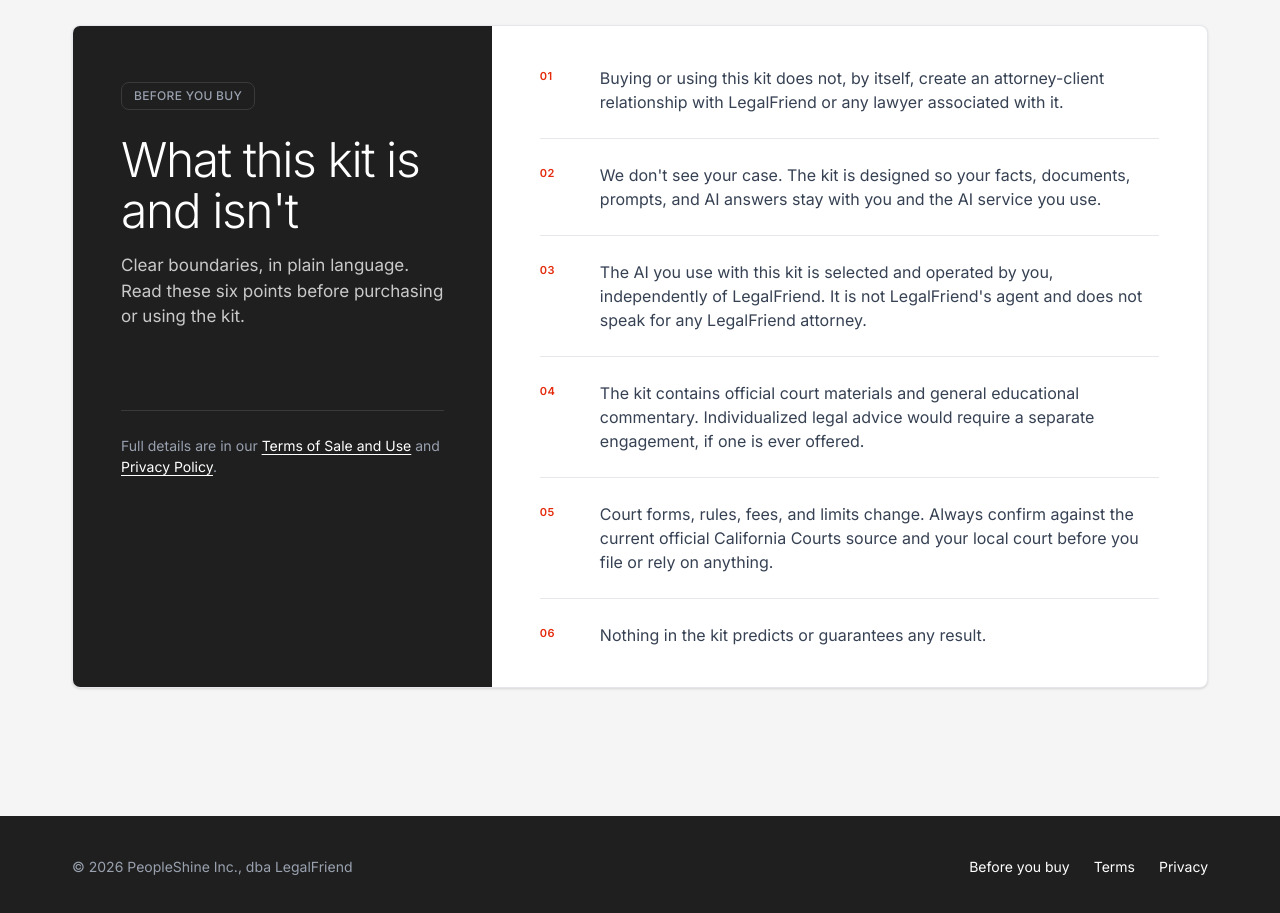
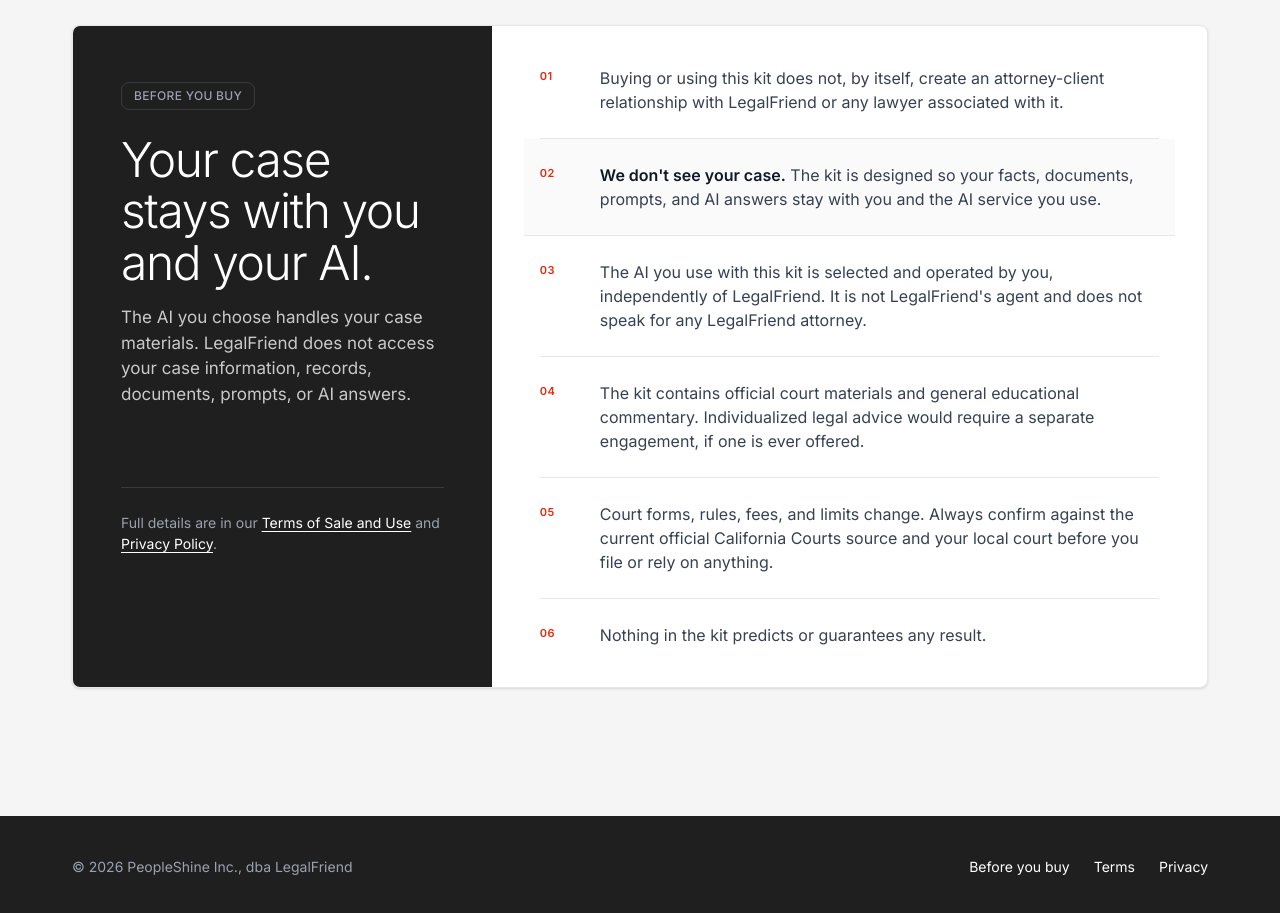
Before and after one commit to Sophia-Hong/legalfriend-california-small-claims, an Astro site in the folder site/: page /california-small-claims in a window 1280 px wide. Shown: the part 2400-3313 px from the top of the page. Built offline with nearby package versions, Linux system fonts and the light colour scheme; Astro itself is replaced by a stand-in of ours; no server answers.

Commit message:
Emphasize case data privacy

```diff
--- a/site/src/components/RelationshipNotice.astro
+++ b/site/src/components/RelationshipNotice.astro
@@ -4,7 +4,7 @@
 <div class="notice" aria-label="Important information before purchasing">
   <ol>
     <li><span>Buying or using this kit does not, by itself, create an attorney-client relationship with LegalFriend or any lawyer associated with it.</span></li>
-    <li><span>We don't see your case. The kit is designed so your facts, documents, prompts, and AI answers stay with you and the AI service you use.</span></li>
+    <li class="notice__privacy"><span><strong>We don't see your case.</strong> The kit is designed so your facts, documents, prompts, and AI answers stay with you and the AI service you use.</span></li>
     <li><span>The AI you use with this kit is selected and operated by you, independently of LegalFriend. It is not LegalFriend's agent and does not speak for any LegalFriend attorney.</span></li>
     <li><span>The kit contains official court materials and general educational commentary. Individualized legal advice would require a separate engagement, if one is ever offered.</span></li>
     <li><span>Court forms, rules, fees, and limits change. Always confirm against the current official California Courts source and your local court before you file or rely on anything.</span></li>
--- a/site/src/pages/california-small-claims/index.astro
+++ b/site/src/pages/california-small-claims/index.astro
@@ -112,8 +112,8 @@
         <div class="purchase-panel">
           <div class="purchase-panel__intro">
             <span class="eyebrow eyebrow--dark">Before you buy</span>
-            <h2>What this kit is and isn't</h2>
-            <p>Clear boundaries, in plain language. Read these six points before purchasing or using the kit.</p>
+            <h2>Your case stays with you and your AI.</h2>
+            <p>The AI you choose handles your case materials. LegalFriend does not access your case information, records, documents, prompts, or AI answers.</p>
             <p class="purchase-panel__links">Full details are in our <a href="/terms">Terms of Sale and Use</a> and <a href="/privacy">Privacy Policy</a>.</p>
           </div>
           <RelationshipNotice />
--- a/site/src/styles/site.css
+++ b/site/src/styles/site.css
@@ -146,6 +146,8 @@
   color: var(--slate-700);
 }
 .notice li:last-child { border-bottom: 0; }
+.notice li strong { color: var(--slate-900); font-weight: 600; }
+.notice .notice__privacy { margin: 0 -16px; padding-right: 16px; padding-left: 16px; background: #fafafa; }
 .notice li::before {
   content: counter(notice, decimal-leading-zero); padding-top: 2px; color: var(--vermillion);
   font-size: 11px; font-weight: 600; line-height: 1.5; letter-spacing: .4px;
```
